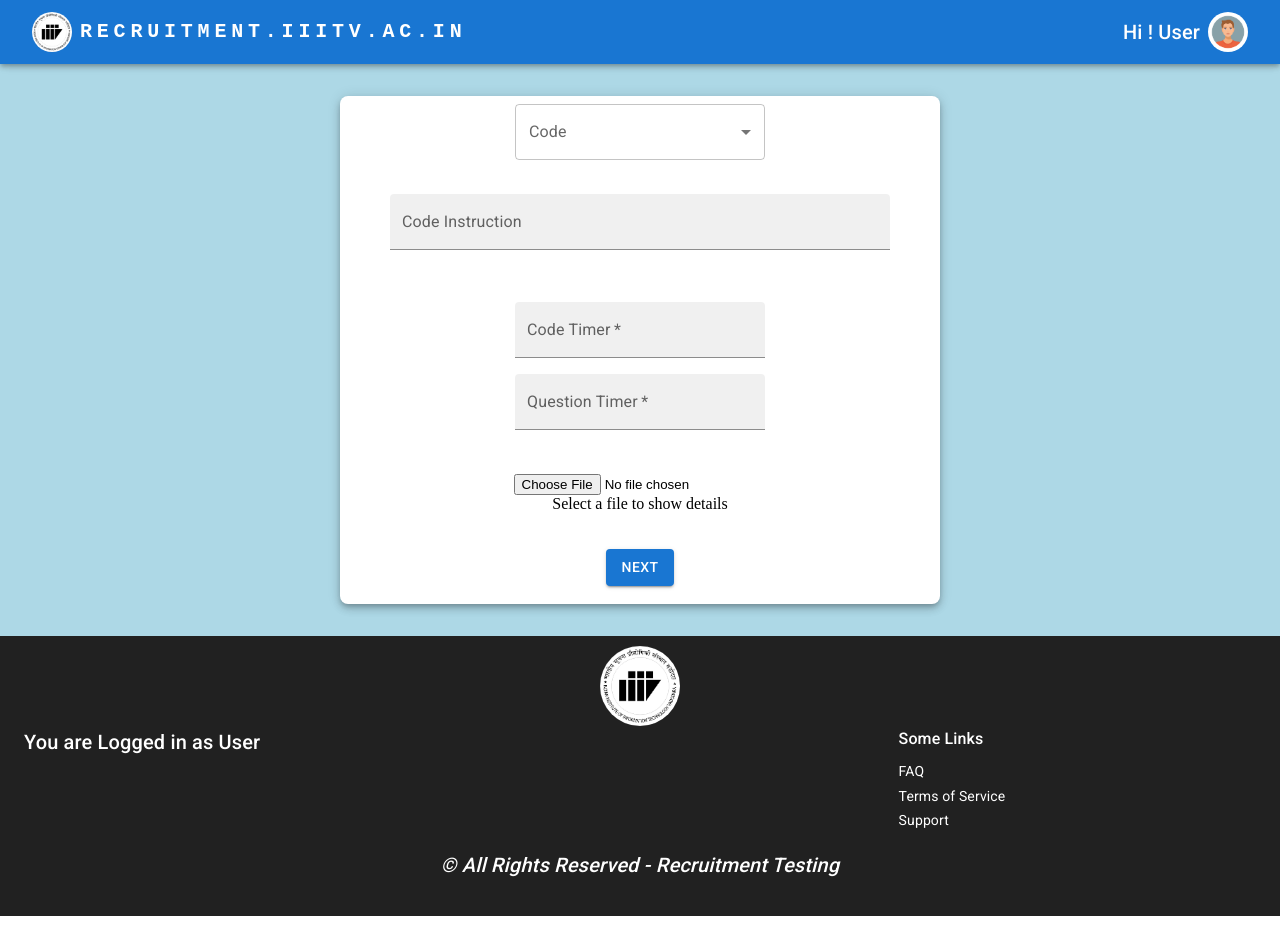
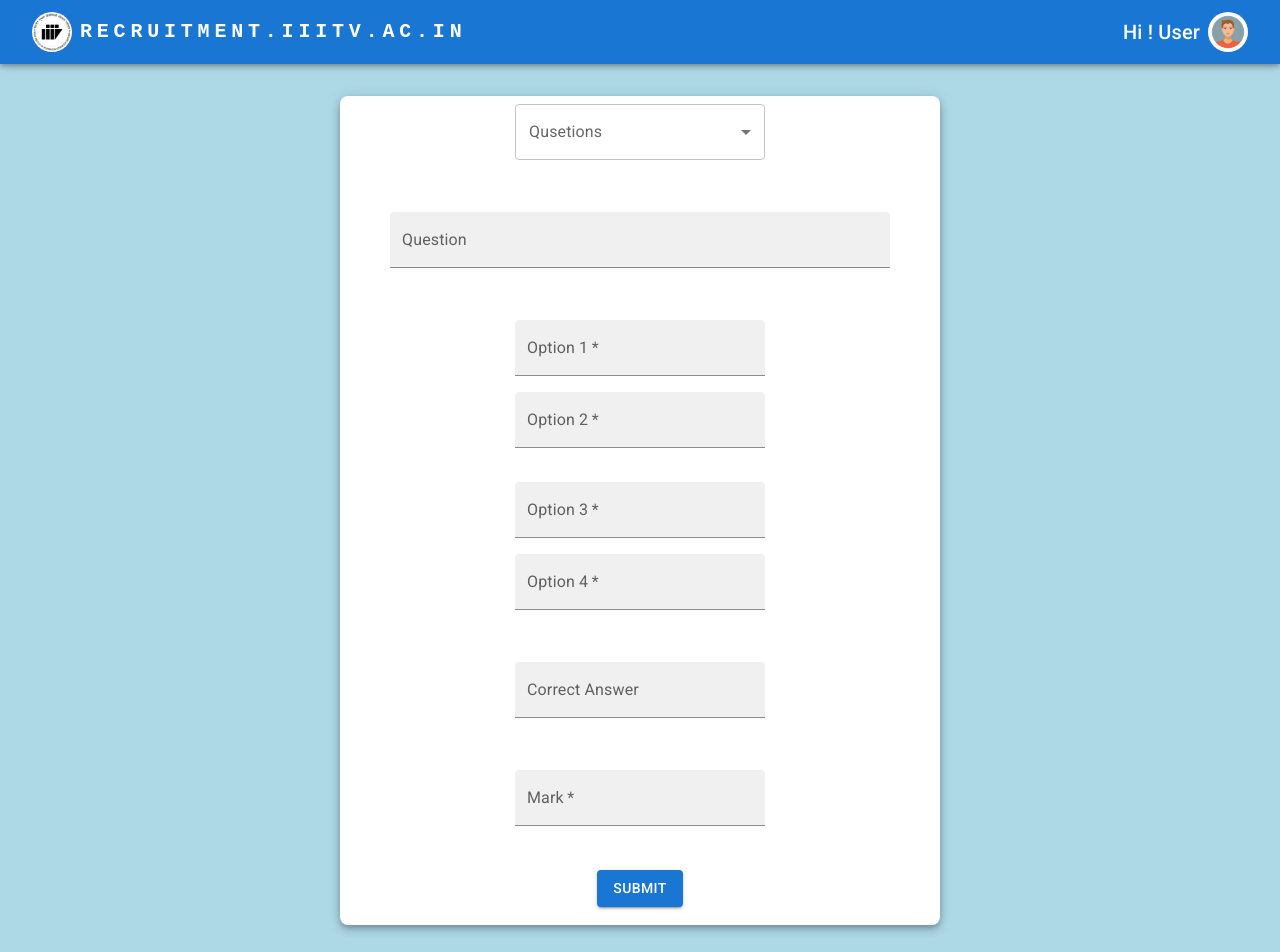
Before and after one commit to DeadLoss1801/RA-Frontend, a React (Create React App) app: page /code in a window 1280 px wide. Shown: the top 952 px of the page. Before the commit the page ends 916 px from the top, so only its background shows below. Built offline with nearby package versions, Linux system fonts and the light colour scheme.

Commit message:
done api posting Admin

```diff
--- a/src/App.js
+++ b/src/App.js
@@ -40,15 +40,19 @@ function App() {
 
 
     {/* <QuestionBankCode/> */}
-
-    <BrowserRouter>
+    {/* <QuestionBankLanguage/> */}
+    {/* <QuestionBankLevel/> */}
+    <QuestionBankQuestions/>
+    {/* <BrowserRouter>
      <Routes>
          <Route path="/level" element={<QuestionBankLevel/>} />
          <Route path="/" element={<QuestionBankLanguage/>} />
          <Route path="/code" element={<QuestionBankCode/>}/>
          <Route path="/question" element={<QuestionBankQuestions/>}/>
          </Routes>
-     </BrowserRouter>
+     </BrowserRouter> */}
+
+
 
 
     <Footer/>
--- a/src/pages/Admin/QuestionBank/QuestionBankCode.js
+++ b/src/pages/Admin/QuestionBank/QuestionBankCode.js
@@ -32,23 +32,43 @@ function QuestionBankCode() {
 
   // const [code,setCode] = useState("");
   const [selectedcode, setSelectedCode] = useState("");
-  const [selectedImage, setSelectedImage] = useState("");
+  const [code_image, setcode_image] = useState();
   const [isImageSelected, setIsImageSelected] = useState(false);
-  const [codeTimer, setCodeTimer] = useState("");
-  const [questionTimer, setQuestionTimer] = useState("");
-  const [codeInstruction, setCodeInstruction] = useState("");
+  const [codeTimer, setcodeTimer] = useState();
+  const [questionTimer, setquestionTimer] = useState();
+  const [code_text, setcode_text] = useState("");
+  const [fqblid, setfqblid] = useState(1);
+
+  const code_time = parseInt(codeTimer);
+  const question_time = parseInt(questionTimer);
 
 
-  const handleImage = (e) =>
-  {
-    setSelectedImage(e.target.files[0]);
+  const handleImage = (e) => {
+    setcode_image(e.target.files[0]);
+
     setIsImageSelected(true);
+
   }
+  console.log(code_image);
+  const handleSubmit = (e) => {
+    e.preventDefault();
+    var formdata = new FormData();
+    formdata.append("code_text", code_text);
+    formdata.append("code_time", code_time);
+    formdata.append("question_time", question_time);
+    formdata.append("code_image", code_image);
 
-  const handleSubmit = () =>
-  {
-    console.log(selectedImage);
-	};
+    var requestOptions = {
+      method: 'POST',
+      body: formdata,
+      redirect: 'follow'
+    };
+
+    fetch("https://summerinternshipproject.pythonanywhere.com/code/", requestOptions)
+      .then(response => response.text())
+      .then(result => console.log(result))
+      .catch(error => console.log('error', error));
+  };
 
 
   return (
@@ -67,40 +87,28 @@ function QuestionBankCode() {
         </FormControl>
         <br></br>
         <br></br>
-        <TextField type="text" className="Bx" sx={{ m: 1, minWidth: 500 }} id="outlined-basic" label="Code Instruction" multiline maxRows={100} variant="filled" onChange={e => setCodeInstruction(e.target.value)} />
+        <TextField type="text" className="Bx" sx={{ m: 1, minWidth: 500 }} id="outlined-basic" label="Code Instruction" multiline maxRows={100} variant="filled" onChange={e => setcode_text(e.target.value)} />
 
-        <p>{codeInstruction}</p>
+        <p>{code_text}</p>
         <br></br><br></br>
 
-        <TextField type="text" className="Bx" sx={{ m: 1, minWidth: 250 }} id="outlined-basic" label="Code Timer" required multiline maxRows={100} variant="filled" onChange={e => setCodeTimer(e.target.value)} />
+        <TextField type="number" className="Bx" sx={{ m: 1, minWidth: 250 }} id="outlined-basic" label="Code Timer" required multiline maxRows={100} variant="filled" onChange={e => setcodeTimer(e.target.value)} />
         <p>{codeTimer}</p>
-        <TextField type="text" className="Bx" sx={{ m: 1, minWidth: 250 }} id="outlined-basic" label="Question Timer" required multiline maxRows={100} variant="filled" onChange={e => setQuestionTimer(e.target.value)} />
+        <TextField type="number" className="Bx" sx={{ m: 1, minWidth: 250 }} id="outlined-basic" label="Question Timer" required multiline maxRows={100} variant="filled" onChange={e => setquestionTimer(e.target.value)} />
         <p>{questionTimer}</p>
         <br></br>
         <br></br>
 
-        <input accept="image/*" type="file" id="select-image" onChange={handleImage} />
-        {isImageSelected ? (
-				<div>
-					<p>Filename: {selectedImage.name}</p>
-					<p>Filetype: {selectedImage.type}</p>
-					<p>Size in bytes: {selectedImage.size}</p>
-					<p>
-						lastModifiedDate:{' '}
-						{selectedImage.lastModifiedDate.toLocaleDateString()}
-					</p>
-				</div>
-			) :  (
-				<p>Select a file to show details</p>
-			)}
+        <input type="file" id="select-image" onChange={handleImage} />
+
         <label htmlFor="select-image">
         </label>
         <br></br>
         <br></br>
         {/* <Link to={"/question"}> */}
-          <Button type="submit" variant="contained" color="primary" onClick={handleSubmit}>
-            Next
-          </Button>
+        <Button type="submit" variant="contained" color="primary" onClick={handleSubmit}>
+          Next
+        </Button>
         {/* </Link> */}
         <br></br> <br></br>
       </Container>
--- a/src/pages/Admin/QuestionBank/QuestionBankLanguage.js
+++ b/src/pages/Admin/QuestionBank/QuestionBankLanguage.js
@@ -1,5 +1,5 @@
-import React, { useState , useEffect } from 'react'
-import {Link} from 'react-router-dom';
+import React, { useState, useEffect } from 'react'
+import { Link } from 'react-router-dom';
 import {
   MenuItem,
   makeStyles,
@@ -43,22 +43,40 @@ function QuestionBankLanguage() {
     },
   ];
 
-  const [Language,setLanguage] = useState("");
+  const [Language, setLanguage] = useState("");
   const [selectedValue, setSelectedValue] = useState("")
 
-  const handleChange = (e) =>
-  {
+  const handleChange = (e) => {
     setSelectedValue(e.target.value)
   }
 
+  const handleSubmit = (e) => {
+
+    e.preventDefault();
+    var formdata = new FormData();
+    formdata.append("admin_programming_language", "1");
+
+    var requestOptions = {
+      method: 'POST',
+      body: formdata,
+      redirect: 'follow'
+    };
+
+    fetch("https://summerinternshipproject.pythonanywhere.com/questionbank/", requestOptions)
+      .then(response => response.text())
+      .then(result => console.log(result))
+      .catch(error => console.log('error', error));
+
+  }
+
   return (
-    <Grid container spacing={0} sx={{backgroundColor:"Lightblue"}}>
-        <Container className='container-question-bank' maxWidth="sm"  sx={{mb:4,textAlign:"center",backgroundColor:"white" , borderRadius:2 , boxShadow:5 , mt:4}}>
+    <Grid container spacing={0} sx={{ backgroundColor: "Lightblue" }}>
+      <Container className='container-question-bank' maxWidth="sm" sx={{ mb: 4, textAlign: "center", backgroundColor: "white", borderRadius: 2, boxShadow: 5, mt: 4 }}>
         <Typography>QuestionBank</Typography>
-        <FormControl sx={{ m: 1, minWidth: 250}}   >
+        <FormControl sx={{ m: 1, minWidth: 250 }}   >
           <InputLabel id="demo-simple-select-helper-label">Language</InputLabel>
           <Select className="Bx" labelId="demo-simple-select-helper-label"
-            id="demo-simple-select-helper" onChange={handleChange}  value={selectedValue}>
+            id="demo-simple-select-helper" onChange={handleChange} value={selectedValue}>
             {options.map(item => (
               <MenuItem key={item.value} value={item.value}>{item.name}</MenuItem>
 
@@ -70,11 +88,11 @@ function QuestionBankLanguage() {
         <br></br>
         <br></br>
 
-        <Link to={"/level"} >
-        <Button type="submit" variant="contained" color="primary" sx={{mb:2}} onClick={handleChange}>
+        {/* <Link to={"/level"} > */}
+        <Button type="submit" variant="contained" color="primary" sx={{ mb: 2 }} onClick={handleSubmit}>
           Next
         </Button>
-          </Link>
+        {/* </Link> */}
       </Container>
     </Grid>
   )
--- a/src/pages/Admin/QuestionBank/QuestionBankLevel.js
+++ b/src/pages/Admin/QuestionBank/QuestionBankLevel.js
@@ -14,7 +14,7 @@ import {
 import Select from '@mui/material/Select';
 import AddAPhotoIcon from '@mui/icons-material/AddAPhoto';
 import { Container, Typography } from "@mui/material";
-  import {useState} from 'react';
+import { useState } from 'react';
 
 function QuestionBankLevel() {
 
@@ -22,34 +22,57 @@ function QuestionBankLevel() {
   const levels = [
     {
       name: 'Easy',
-      value: 'Easy',
+      value: '1',
     },
     {
       name: 'Medium',
-      value: 'Medium',
+      value: '2',
     },
     {
       name: 'Hard',
-      value: 'Hard',
+      value: '3',
     },
   ];
 
 
-  const [Level,setLevel] = useState("");
+
   const [selectedLevel, setSelectedLevel] = useState("")
 
-  const handleChange = (e) =>
-  {
+  const handleChange = (e) => {
     setSelectedLevel(e.target.value)
   }
 
+  const handleSubmit = (e) => {
+    e.preventDefault();
+
+    var myHeaders = new Headers();
+    myHeaders.append("Content-Type", "application/json");
+
+    var raw = JSON.stringify({
+      "qlevel": "1",
+      "fqbid": 0
+    });
+
+    var requestOptions = {
+      method: 'POST',
+      headers: myHeaders,
+      body: raw,
+      redirect: 'follow'
+    };
+
+    fetch("https://summerinternshipproject.pythonanywhere.com/questionbanklevel/", requestOptions)
+      .then(response => response.text())
+      .then(result => console.log(result))
+      .catch(error => console.log('error', error));
+  }
+
   return (
-    <Grid container spacing={0} sx={{backgroundColor:"Lightblue"}}>
-        <Container className='container-question-bank' maxWidth="sm"  sx={{mb:4,textAlign:"center",backgroundColor:"white" , borderRadius:2 , boxShadow:5 , mt:4}}>
-        <FormControl sx={{ m: 1, minWidth: 250}}   >
+    <Grid container spacing={0} sx={{ backgroundColor: "Lightblue" }}>
+      <Container className='container-question-bank' maxWidth="sm" sx={{ mb: 4, textAlign: "center", backgroundColor: "white", borderRadius: 2, boxShadow: 5, mt: 4 }}>
+        <FormControl sx={{ m: 1, minWidth: 250 }}   >
           <InputLabel id="demo-simple-select-helper-label">Level</InputLabel>
           <Select className="Bx" labelId="demo-simple-select-helper-label"
-            id="demo-simple-select-helper" onChange={handleChange}  value={selectedLevel}>
+            id="demo-simple-select-helper" onChange={handleChange} value={selectedLevel}>
             {levels.map(item => (
               <MenuItem key={item.value} value={item.value}>{item.name}</MenuItem>
             )
@@ -59,11 +82,11 @@ function QuestionBankLevel() {
         </FormControl>
         <br></br>
         <br></br>
-        <Link to={"/code"} >
-        <Button type="submit" variant="contained" color="primary" sx={{mb:2}}>
+        {/* <Link to={"/code"} > */}
+        <Button type="submit" variant="contained" color="primary" sx={{ mb: 2 }} onClick={handleSubmit}>
           Next
         </Button>
-          </Link>
+        {/* </Link> */}
       </Container>
     </Grid>
   )
--- a/src/pages/Admin/QuestionBank/QuestionBankQuestions.js
+++ b/src/pages/Admin/QuestionBank/QuestionBankQuestions.js
@@ -39,25 +39,43 @@ function QuestionBankQuestions() {
     },
   ]
 
-  const [selectedQuestion,setSelectedQuestion] = useState("");
-  const [selectedQuestionText,setSelectedQuestionText] = useState("");
-  const [option1,setOption1] = useState("");
-  const [option2,setOption2] = useState("");
-  const [option3,setOption3] = useState("");
-  const [option4,setOption4] = useState("");
-  const [correctOption,setCorrectOption] = useState("");
-  const [marks,setMarks] = useState("");
+  const [selectedQuestion, setSelectedQuestion] = useState("");
+  const [question_text, setquestion_text] = useState("");
+  const [option1, setOption1] = useState("");
+  const [option2, setOption2] = useState("");
+  const [option3, setOption3] = useState("");
+  const [option4, setOption4] = useState("");
+  const [correct_option, setcorrect_option] = useState("");
+  const [questionMarks, setquestionMarks] = useState("");
+  const [questionTimer, setquestionTimer] = useState(10);
+  //const [fcid,setFcid] = useState();
 
-  const handleChange = (e) =>
-  {
+  const marks = parseFloat(questionMarks);
+  const question_time = parseInt(questionTimer);
+  const handleChange = (e) => {
     setSelectedQuestion(e.target.value);
   }
 
+  const handleSubmit = (e) => {
+    e.preventDefault();
+    const data = { question_text, option1, option2, option3, option4, correct_option, marks, question_time };
+
+    console.log(data);
+    fetch('https://summerinternshipproject.pythonanywhere.com/question/', {
+      method: 'POST',
+      headers: { "Content-Type": "application/json" },
+      body: JSON.stringify(data)
+    }).then(() => {
+      console.log('posted succesfully');
+    })
+  };
+
+
   return (
-    <Grid container spacing={0} sx={{backgroundColor:"Lightblue"}}>
-        <Container className='container-question-bank' maxWidth="sm"  sx={{mb:4,textAlign:"center",backgroundColor:"white" , borderRadius:2 , boxShadow:5 , mt:4}}>
+    <Grid container spacing={0} sx={{ backgroundColor: "Lightblue" }}>
+      <Container className='container-question-bank' maxWidth="sm" sx={{ mb: 4, textAlign: "center", backgroundColor: "white", borderRadius: 2, boxShadow: 5, mt: 4 }}>
         <FormControl className="Bx" sx={{ m: 1, minWidth: 250 }} >
-          <InputLabel  id="demo-simple-select-helper-label">Qusetions</InputLabel>
+          <InputLabel id="demo-simple-select-helper-label">Qusetions</InputLabel>
           <Select labelId="demo-simple-select-helper-label"
             id="demo-simple-select-helper" onChange={handleChange} value={selectedQuestion}>
             {questions.map(item => (
@@ -68,28 +86,28 @@ function QuestionBankQuestions() {
         <p>{selectedQuestion}</p>
         <br></br>
         <br></br>
-        <TextField type="text" className="Bx" sx={{ m: 1, minWidth: 500}} id="outlined-basic" label="Question"  multiline maxRows={100} variant="filled"  onChange={e => setSelectedQuestionText(e.target.value)}/>
-        <p>{selectedQuestionText}</p>
+        <TextField type="text" className="Bx" sx={{ m: 1, minWidth: 500 }} id="outlined-basic" label="Question" multiline maxRows={100} variant="filled" onChange={e => setquestion_text(e.target.value)} />
+        <p>{question_text}</p>
         <br></br><br></br>
 
-        <TextField type="text" className="Bx" sx={{ m: 1, minWidth: 250 }} id="outlined-basic" label="Option 1" required multiline maxRows={100}  variant="filled" onChange={e => setOption1(e.target.value)}/>
+        <TextField type="text" className="Bx" sx={{ m: 1, minWidth: 250 }} id="outlined-basic" label="Option 1" required multiline maxRows={100} variant="filled" onChange={e => setOption1(e.target.value)} />
         <p>{option1}</p>
-        <TextField type="text" className="Bx" sx={{ m: 1, minWidth: 250 }} id="outlined-basic" label="Option 2" required multiline maxRows={100} variant="filled"  onChange={e => setOption2(e.target.value)}/>
+        <TextField type="text" className="Bx" sx={{ m: 1, minWidth: 250 }} id="outlined-basic" label="Option 2" required multiline maxRows={100} variant="filled" onChange={e => setOption2(e.target.value)} />
         <p>{option2}</p>
         <br></br>
-        <TextField type="text" className="Bx" sx={{ m: 1, minWidth: 250 }} id="outlined-basic" label="Option 3" required multiline maxRows={100} variant="filled" onChange={e => setOption3(e.target.value)}/>
+        <TextField type="text" className="Bx" sx={{ m: 1, minWidth: 250 }} id="outlined-basic" label="Option 3" required multiline maxRows={100} variant="filled" onChange={e => setOption3(e.target.value)} />
         <p>{option3}</p>
-        <TextField type="text" className="Bx" sx={{ m: 1, minWidth: 250 }} id="outlined-basic" label="Option 4" required multiline maxRows={100} variant="filled" onChange={e => setOption4(e.target.value)}/>
+        <TextField type="text" className="Bx" sx={{ m: 1, minWidth: 250 }} id="outlined-basic" label="Option 4" required multiline maxRows={100} variant="filled" onChange={e => setOption4(e.target.value)} />
         <p>{option4}</p>
         <br></br><br></br>
-        <TextField className="Bx" sx={{ m: 1, minWidth: 250 }} id="outlined-basic" label="Correct Answer" variant="filled"  onChange={e => setCorrectOption(e.target.value)} />
-        <p>{correctOption}</p>
+        <TextField className="Bx" sx={{ m: 1, minWidth: 250 }} id="outlined-basic" label="Correct Answer" variant="filled" onChange={e => setcorrect_option(e.target.value)} />
+        <p>{correct_option}</p>
         <br></br> <br></br>
-        <TextField type="text" className="Bx" sx={{ m: 1, minWidth: 250 }} id="outlined-basic" label="Mark" required multiline maxRows={100} variant="filled" />
-        <p>{marks}</p>
+        <TextField type="text" className="Bx" sx={{ m: 1, minWidth: 250 }} id="outlined-basic" label="Mark" required multiline maxRows={100} variant="filled" onChange={e => (setquestionMarks(e.target.value))} />
+        <p>{questionMarks}</p>
         <br></br> <br></br>
 
-        <Button type="submit" variant="contained" color="primary" onChange={e => (setMarks(e.target.value))}>
+        <Button type="submit" variant="contained" color="primary" onClick={handleSubmit} >
           Submit
         </Button>
         <br></br> <br></br>
```
Lines whose indentation alone changed are shown as unchanged.
